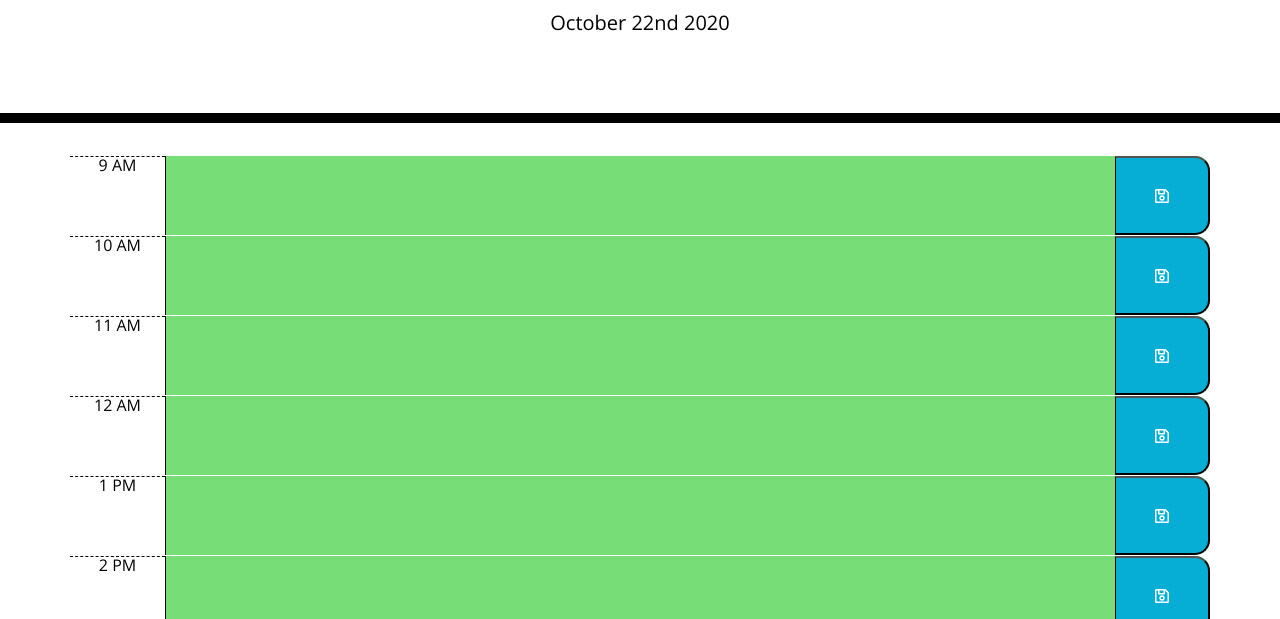
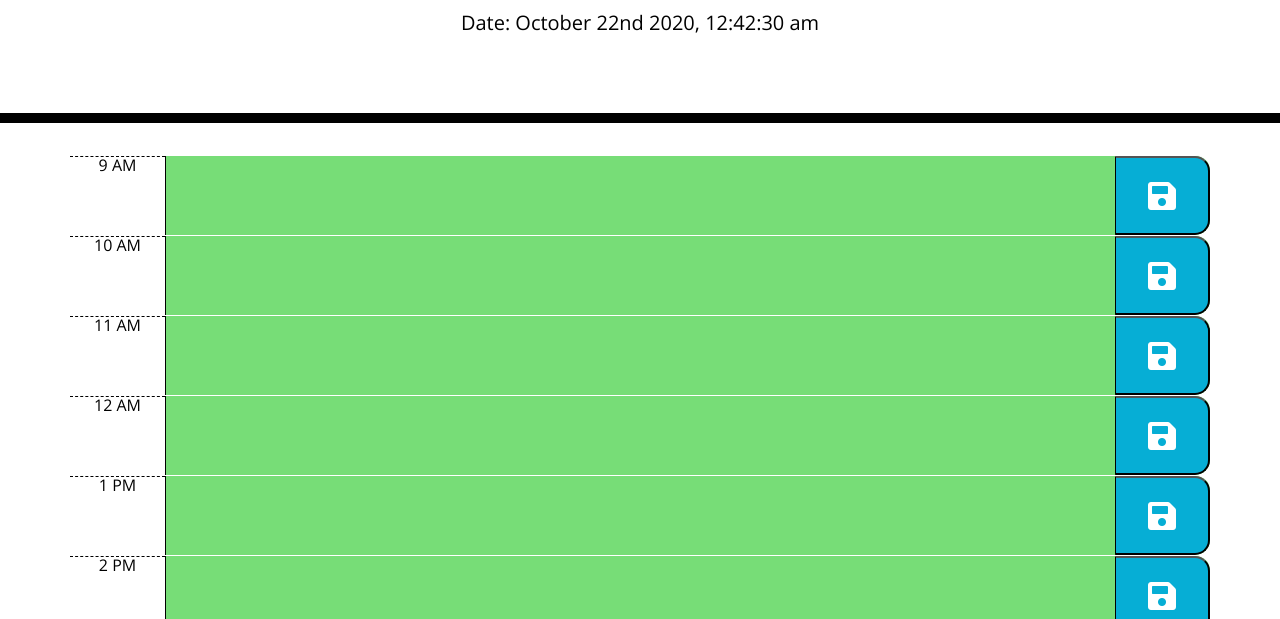
Before and after one commit to sstephensMCSE/05-Day-Planner, a plain HTML site: page index.html in a window 1280 px wide. Shown: the part 181-800 px from the top of the page. Drawn offline with nearby package versions, Linux system fonts and the light colour scheme.

Commit message:
finished javascript

```diff
--- a/script.js
+++ b/script.js
@@ -1,100 +1,55 @@
-var timeBlocks = $(".container");
+var container = $(".container");
+var button = document.querySelectorAll("button");
 
-var timeDisplay = moment().format('MMMM Do YYYY');
-
-var timeDiv = $("#currentDay");
-timeDiv.append(timeDisplay);
-
-var saveButton = document.querySelectorAll("button");
-
-var timeList = [
-    "9 AM",
-    "10 AM",
-    "11 AM",
-    "12 AM",
-    "1 PM",
-    "2 PM",
-    "3 PM",
-    "4 PM",
-    "5 PM"
+var timeData = [
+    ["9 AM","9"],
+    ["10 AM","10"],
+    ["11 AM","11"],
+    ["12 AM","12"],
+    ["1 PM","13"],
+    ["2 PM","14"],
+    ["3 PM","15"],
+    ["4 PM","16"],
+    ["5 PM","17"]
 ];
 
-var idTime = [
-    "9",
-    "10",
-    "11",
-    "12",
-    "13",
-    "14",
-    "15",
-    "16",
-    "17"
-];
+// build the rows using javascript
+for (var i = 0; i < timeData.length; i++) {
 
-for (var i = 0; i < timeList.length; i++) {
-    var newRow = $("<div class='row time-block'>").attr("id", idTime[i]);
-    var newDiv2 = $("<div class='hour col-1'>")
-    var newDiv = $("<textarea class='col-10'>");
-    var newButt = $("<button type='button' class='saveBtn col-1 far fa-save'>");
+    var rowObj = $("<div class='row time-block'>").attr("id", timeData[i][1]);
+    var divObj2 = $("<div class='hour col-1'>")
+    var divObj = $("<textarea class='col-10'>");
+    var buttonObj = $("<button type='button' class='saveBtn col-1 fas fa-save fa-2x'>").attr("id", timeData[i][1]);
 
-    timeBlocks.append(newRow);
+    container.append(rowObj);
+    divObj2.text(timeData[i][0]);
+    rowObj.append(divObj2);
 
-    newDiv2.text(timeList[i]);
-    newRow.append(newDiv2);
+    divObj.text();
+    rowObj.append(divObj);
 
-    newDiv.text();
-    newRow.append(newDiv);
-
-    newButt.text();
-    newRow.append(newButt);
+    buttonObj.text();
+    rowObj.append(buttonObj);
 }
 
-localStorageFunction();
 
-function localStorageFunction() {
+// get the tasks from storage
+for (var i = 0; i < 8; i++) {$("textarea")[i].value = localStorage.getItem(`textarea${i}`);}
 
-    $("textarea")[0].value = localStorage.getItem("textarea1");
-    $("textarea")[1].value = localStorage.getItem("textarea2");
-    $("textarea")[2].value = localStorage.getItem("textarea3");
-    $("textarea")[3].value = localStorage.getItem("textarea4");
-    $("textarea")[4].value = localStorage.getItem("textarea5");
-    $("textarea")[5].value = localStorage.getItem("textarea6");
-    $("textarea")[6].value = localStorage.getItem("textarea7");
-    $("textarea")[7].value = localStorage.getItem("textarea8");
-    $("textarea")[8].value = localStorage.getItem("textarea9");
-}
 
-$("button").on("click", function(event) {
-    event.preventDefault();
-    var textArea1 = $("textarea")[0].value;
-    var textArea2 = $("textarea")[1].value;
-    var textArea3 = $("textarea")[2].value;
-    var textArea4 = $("textarea")[3].value;
-    var textArea5 = $("textarea")[4].value;
-    var textArea6 = $("textarea")[5].value;
-    var textArea7 = $("textarea")[6].value;
-    var textArea8 = $("textarea")[7].value;
-    var textArea9 = $("textarea")[8].value;
-
-    localStorage.setItem("textarea1", textArea1);
-    localStorage.setItem("textarea2", textArea2);
-    localStorage.setItem("textarea3", textArea3);
-    localStorage.setItem("textarea4", textArea4);
-    localStorage.setItem("textarea5", textArea5);
-    localStorage.setItem("textarea6", textArea6);
-    localStorage.setItem("textarea7", textArea7);
-    localStorage.setItem("textarea8", textArea8);
-    localStorage.setItem("textarea9", textArea9);
-});
-
-function hourUpdater() {
-    var currentHour = moment().hours();
+function refreshPage() {
+    // get the current time
+    var date = moment();
+    var timeDiv = $("#currentDay");
+    // Put time at the top
+    timeDiv.html("<p>Date: "+date.format('MMMM Do YYYY, h:mm:ss a')+"</p>");
+    // for each time-block set the css style based on hour
     $(".time-block").each(function() {
-        var blockHour = parseInt($(this).attr("id").split(" ")[0]);
-
-        if (blockHour < currentHour) {
+        // getthe hour id from the object
+        var rowHour = parseInt($(this).attr("id").split(" ")[0]);
+        if (rowHour < date.hours()) {
             $(this).addClass("past");
-        } else if (blockHour === currentHour) {
+        } else if (rowHour === date.hours()) {
             $(this).removeClass("past");
             $(this).addClass("present");
         } else {
@@ -105,6 +60,14 @@ function hourUpdater() {
     });
 }
 
-hourUpdater();
+// initial refresh
+refreshPage();
+// update the page every minute
+var checkTime = setInterval(refreshPage, 1000);
 
-var checkTime = setInterval(hourUpdater, 15000);
+// save the text to local storage on click
+$("button").on("click", function(event) {
+    event.preventDefault();
+    localStorage.setItem(`textarea${event.target.id-9}`,  $("textarea")[event.target.id-9].value);
+
+});
```
Also changed, not shown: index.html (+1 -0 lines).
